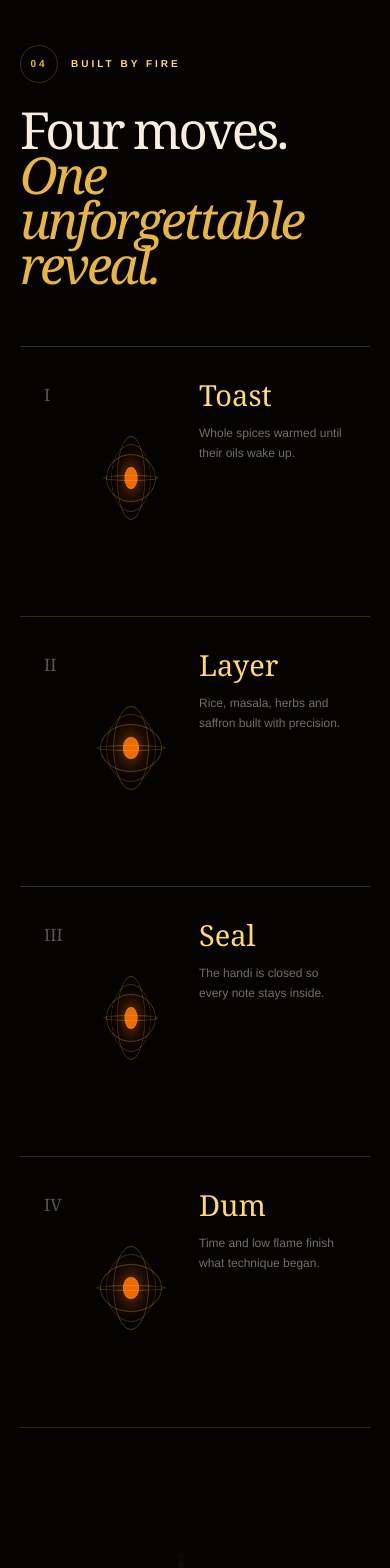
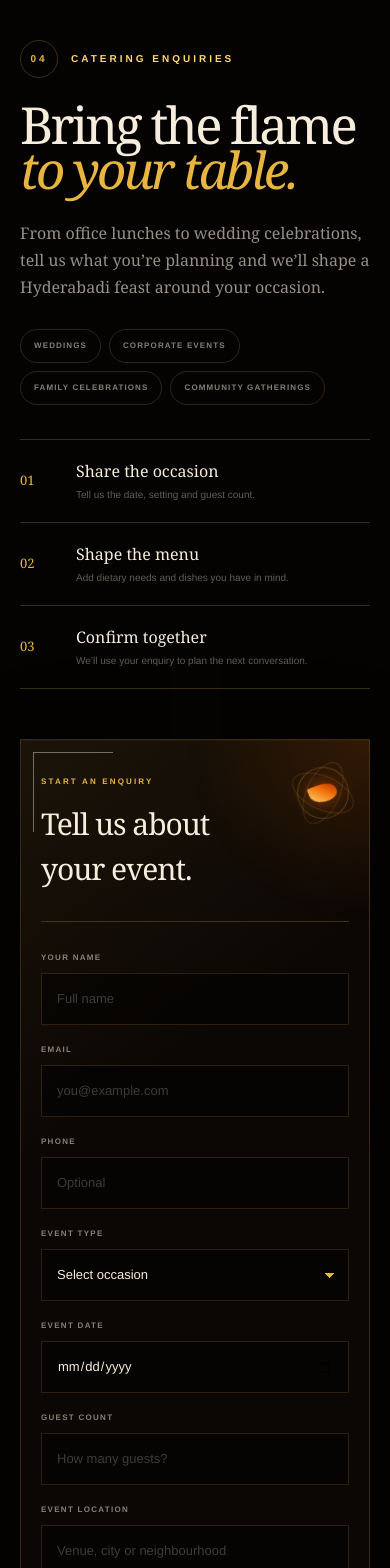
Before and after one commit to deccanflame/df-website, a Next.js app: page / in a window 390 px wide. Shown: the part 5760-7328 px from the top of the page. Built offline with nearby package versions, Linux system fonts and the light colour scheme.

Commit message:
Replace craft section with catering enquiries

```diff
--- a/app/globals.css
+++ b/app/globals.css
@@ -617,7 +617,7 @@ input {
 
 .story h2,
 .menu-heading h2,
-.craft h2,
+.catering h2,
 .experience h2 {
   margin: 0;
   font-family: Georgia, "Times New Roman", serif;
@@ -629,7 +629,7 @@ input {
 
 .story h2 em,
 .menu-heading h2 em,
-.craft h2 em,
+.catering h2 em,
 .experience h2 em {
   color: var(--gold);
   font-weight: 400;
@@ -1209,96 +1209,327 @@ input {
   50% { transform: translateY(-34px) rotate(14deg); }
 }
 
-.craft {
-  padding-block: clamp(120px, 14vw, 210px);
-}
-
-.craft-heading {
-  max-width: 980px;
-  margin-bottom: 100px;
-}
-
-.craft h2 {
-  max-width: 930px;
-}
-
-.craft-grid {
+.catering {
+  position: relative;
+  padding-block: clamp(120px, 13vw, 190px);
   display: grid;
-  grid-template-columns: repeat(4, 1fr);
+  grid-template-columns: .82fr 1.18fr;
+  gap: clamp(70px, 8vw, 130px);
+  align-items: start;
+}
+
+.catering::before {
+  content: "";
+  position: absolute;
+  z-index: -1;
+  width: 620px;
+  height: 620px;
+  left: -23%;
+  top: 16%;
+  border: 1px solid rgba(232,182,64,.1);
+  border-radius: 50%;
+  box-shadow: inset 0 0 90px rgba(240,106,0,.035);
+}
+
+.catering-intro {
+  position: sticky;
+  top: 70px;
+}
+
+.catering h2 {
+  max-width: 720px;
+}
+
+.catering-lead {
+  max-width: 590px;
+  margin: 36px 0 34px;
+  color: rgba(246,237,220,.6);
+  font-family: Georgia, "Times New Roman", serif;
+  font-size: 18px;
+  line-height: 1.7;
+}
+
+.catering-occasions {
+  display: flex;
+  flex-wrap: wrap;
+  gap: 8px;
+  margin-bottom: 46px;
+}
+
+.catering-occasions span {
+  padding: 10px 13px;
+  border: 1px solid rgba(232,182,64,.18);
+  border-radius: 999px;
+  color: rgba(246,237,220,.53);
+  font-size: 8px;
+  font-weight: 700;
+  letter-spacing: .14em;
+  text-transform: uppercase;
+}
+
+.catering-path {
   border-top: 1px solid var(--line);
+}
+
+.catering-path > div {
+  min-height: 83px;
+  display: grid;
+  grid-template-columns: 44px 1fr;
+  gap: 12px;
+  align-items: center;
   border-bottom: 1px solid var(--line);
 }
 
-.craft-grid article {
+.catering-path b {
+  color: var(--gold);
+  font-family: Georgia, "Times New Roman", serif;
+  font-size: 13px;
+  font-weight: 400;
+}
+
+.catering-path span {
+  display: grid;
+  gap: 5px;
+  color: rgba(246,237,220,.38);
+  font-size: 10px;
+  line-height: 1.45;
+}
+
+.catering-path strong {
+  color: var(--cream);
+  font-family: Georgia, "Times New Roman", serif;
+  font-size: 16px;
+  font-weight: 400;
+}
+
+.catering-form-shell {
   position: relative;
-  min-height: 390px;
-  padding: 26px 24px 34px;
-  border-right: 1px solid var(--line);
-  transition: background 300ms ease;
-}
-
-.craft-grid article:last-child {
-  border-right: 0;
-}
-
-.craft-grid article:hover {
-  background: rgba(232,182,64,.045);
-}
-
-.craft-grid article > span {
-  color: rgba(246,237,220,.34);
+  overflow: hidden;
+  padding: clamp(26px, 4vw, 52px);
+  border: 1px solid rgba(232,182,64,.2);
+  background:
+    linear-gradient(145deg, rgba(232,182,64,.07), transparent 31%),
+    rgba(12,8,5,.88);
+  box-shadow: 0 40px 100px rgba(0,0,0,.38), inset 0 1px rgba(255,255,255,.035);
+  isolation: isolate;
+}
+
+.catering-form-shell::before,
+.catering-form-shell::after {
+  content: "";
+  position: absolute;
+  width: 80px;
+  height: 80px;
+  border-color: var(--gold);
+  opacity: .42;
+  pointer-events: none;
+}
+
+.catering-form-shell::before {
+  top: 12px;
+  left: 12px;
+  border-top: 1px solid;
+  border-left: 1px solid;
+}
+
+.catering-form-shell::after {
+  right: 12px;
+  bottom: 12px;
+  border-right: 1px solid;
+  border-bottom: 1px solid;
+}
+
+.form-glow {
+  position: absolute;
+  z-index: -1;
+  width: 330px;
+  height: 330px;
+  right: -160px;
+  top: -160px;
+  border-radius: 50%;
+  background: radial-gradient(circle, rgba(240,106,0,.2), transparent 68%);
+  animation: dish-pulse 5s ease-in-out infinite;
+}
+
+.form-heading {
+  display: flex;
+  align-items: flex-start;
+  justify-content: space-between;
+  gap: 30px;
+  margin-bottom: 42px;
+  padding-bottom: 30px;
+  border-bottom: 1px solid var(--line);
+}
+
+.form-heading span {
+  color: var(--gold);
+  font-size: 8px;
+  font-weight: 800;
+  letter-spacing: .27em;
+  text-transform: uppercase;
+}
+
+.form-heading h3 {
+  margin: 10px 0 0;
   font-family: Georgia, "Times New Roman", serif;
-  font-size: 17px;
-}
-
-.craft-icon {
+  font-size: clamp(31px, 3.4vw, 48px);
+  font-weight: 400;
+  letter-spacing: -.035em;
+}
+
+.form-emblem {
   position: relative;
-  width: 105px;
-  height: 105px;
-  margin: 70px auto 55px;
-  border: 1px solid rgba(232,182,64,.25);
-  border-radius: 50%;
-  transform-style: preserve-3d;
-  animation: icon-turn 8s linear infinite;
-}
-
-.craft-grid article:nth-child(even) .craft-icon {
-  animation-direction: reverse;
-  animation-duration: 11s;
-}
-
-@keyframes icon-turn {
-  to { transform: rotateY(1turn); }
-}
-
-.craft-icon::before,
-.craft-icon::after,
-.craft-icon i,
-.craft-icon b {
+  width: 64px;
+  height: 64px;
+  flex: none;
+  display: grid;
+  place-items: center;
+  border: 1px solid rgba(232,182,64,.28);
+  border-radius: 50%;
+  animation: orbit-spin 12s linear infinite;
+}
+
+.form-emblem::before,
+.form-emblem::after {
   content: "";
   position: absolute;
-  border: 1px solid rgba(232,182,64,.32);
-  border-radius: 50%;
-}
-
-.craft-icon::before { inset: 13px -13px; }
-.craft-icon::after { inset: -13px 13px; }
-.craft-icon i { inset: 34px; background: var(--ember); box-shadow: 0 0 25px var(--ember); }
-.craft-icon b { inset: 45px -22px; }
-
-.craft-grid h3 {
-  margin: 0 0 14px;
-  color: var(--gold-soft);
-  font-family: Georgia, "Times New Roman", serif;
-  font-size: 34px;
-  font-weight: 400;
-}
-
-.craft-grid p {
-  margin: 0;
-  color: rgba(246,237,220,.46);
-  font-size: 12px;
-  line-height: 1.7;
+  border: 1px solid rgba(232,182,64,.16);
+  border-radius: 50%;
+}
+
+.form-emblem::before { inset: 8px -8px; }
+.form-emblem::after { inset: -8px 8px; }
+
+.form-emblem i {
+  width: 18px;
+  height: 28px;
+  border-radius: 92% 9% 80% 60%;
+  background: linear-gradient(135deg, var(--gold-soft), var(--ember) 62%, var(--red));
+  box-shadow: 0 0 17px rgba(240,106,0,.55);
+  transform: rotate(45deg);
+}
+
+.catering-form-shell form {
+  display: grid;
+  gap: 19px;
+}
+
+.field-row {
+  display: grid;
+  grid-template-columns: repeat(2, minmax(0, 1fr));
+  gap: 16px;
+}
+
+.catering-form-shell label {
+  display: grid;
+  gap: 9px;
+}
+
+.catering-form-shell label > span {
+  color: rgba(246,237,220,.53);
+  font-size: 8px;
+  font-weight: 800;
+  letter-spacing: .16em;
+  text-transform: uppercase;
+}
+
+.catering-form-shell input,
+.catering-form-shell select,
+.catering-form-shell textarea {
+  width: 100%;
+  min-height: 52px;
+  padding: 14px 15px;
+  border: 1px solid rgba(232,182,64,.16);
+  border-radius: 0;
+  outline: 0;
+  color: var(--cream);
+  background: rgba(5,3,2,.7);
+  font-family: "Helvetica Neue", Helvetica, Arial, sans-serif;
+  font-size: 13px;
+  transition: border-color 220ms ease, background 220ms ease, box-shadow 220ms ease;
+}
+
+.catering-form-shell textarea {
+  min-height: 108px;
+  resize: vertical;
+  line-height: 1.55;
+}
+
+.catering-form-shell select {
+  appearance: none;
+  background-image:
+    linear-gradient(45deg, transparent 50%, var(--gold) 50%),
+    linear-gradient(135deg, var(--gold) 50%, transparent 50%);
+  background-position:
+    calc(100% - 18px) 23px,
+    calc(100% - 13px) 23px;
+  background-size: 5px 5px, 5px 5px;
+  background-repeat: no-repeat;
+}
+
+.catering-form-shell input::placeholder,
+.catering-form-shell textarea::placeholder {
+  color: rgba(246,237,220,.24);
+}
+
+.catering-form-shell input:focus,
+.catering-form-shell select:focus,
+.catering-form-shell textarea:focus {
+  border-color: rgba(232,182,64,.7);
+  background: rgba(17,10,5,.9);
+  box-shadow: 0 0 0 3px rgba(232,182,64,.07), 0 0 22px rgba(240,106,0,.05);
+}
+
+.catering-submit {
+  width: 100%;
+  min-height: 62px;
+  margin-top: 5px;
+  padding: 7px 8px 7px 23px;
+  display: flex;
+  align-items: center;
+  justify-content: space-between;
+  gap: 20px;
+  border: 0;
+  border-radius: 999px;
+  color: var(--ink);
+  background: linear-gradient(110deg, #f8d776, var(--gold) 52%, #bc7314);
+  font-size: 9px;
+  font-weight: 900;
+  letter-spacing: .2em;
+  text-transform: uppercase;
+  cursor: pointer;
+  box-shadow: 0 14px 42px rgba(232,182,64,.13);
+  transition: transform 220ms ease, box-shadow 220ms ease;
+}
+
+.catering-submit i {
+  width: 46px;
+  height: 46px;
+  display: grid;
+  place-items: center;
+  border-radius: 50%;
+  color: var(--cream);
+  background: var(--ink);
+  font-size: 16px;
+  font-style: normal;
+  transition: transform 220ms ease;
+}
+
+.catering-submit:hover {
+  transform: translateY(-2px);
+  box-shadow: 0 18px 52px rgba(232,182,64,.22);
+}
+
+.catering-submit:hover i {
+  transform: translate(2px, -2px) rotate(8deg);
+}
+
+.form-note {
+  margin: -4px 0 0;
+  color: rgba(246,237,220,.3);
+  font-size: 9px;
+  line-height: 1.5;
+  text-align: center;
 }
 
 .experience {
@@ -1532,16 +1763,20 @@ footer {
     width: min(70vw, 480px);
   }
 
-  .craft-grid {
-    grid-template-columns: repeat(2, 1fr);
-  }
-
-  .craft-grid article:nth-child(2) {
-    border-right: 0;
-  }
-
-  .craft-grid article:nth-child(-n+2) {
-    border-bottom: 1px solid var(--line);
+  .catering {
+    grid-template-columns: 1fr;
+    gap: 64px;
+  }
+
+  .catering-intro {
+    position: relative;
+    top: auto;
+    max-width: 790px;
+  }
+
+  .catering-form-shell {
+    max-width: 860px;
+    width: 100%;
   }
 
   footer {
@@ -1688,7 +1923,7 @@ footer {
 
   .story h2,
   .menu-heading h2,
-  .craft h2,
+  .catering h2,
   .experience h2 {
     font-size: clamp(54px, 16.5vw, 78px);
   }
@@ -1765,54 +2000,45 @@ footer {
   .orb-left { left: 2%; top: 16%; }
   .orb-right { right: 3%; bottom: 15%; width: 32px; height: 32px; }
 
-  .craft {
-    padding-block: 110px;
-  }
-
-  .craft-heading {
-    margin-bottom: 60px;
-  }
-
-  .craft-grid {
+  .catering {
+    padding-block: 105px;
+    gap: 50px;
+  }
+
+  .catering-lead {
+    margin-block: 28px;
+    font-size: 16px;
+  }
+
+  .catering-occasions {
+    margin-bottom: 34px;
+  }
+
+  .catering-form-shell {
+    padding: 27px 20px 25px;
+  }
+
+  .form-heading {
+    margin-bottom: 30px;
+  }
+
+  .form-heading h3 {
+    font-size: 30px;
+  }
+
+  .form-emblem {
+    width: 52px;
+    height: 52px;
+  }
+
+  .field-row {
     grid-template-columns: 1fr;
-  }
-
-  .craft-grid article,
-  .craft-grid article:nth-child(2) {
-    min-height: 270px;
-    display: grid;
-    grid-template-columns: 35px 84px 1fr;
-    grid-template-rows: auto 1fr;
-    align-items: center;
-    gap: 6px 18px;
-    border-right: 0;
-    border-bottom: 1px solid var(--line);
-  }
-
-  .craft-grid article:last-child { border-bottom: 0; }
-
-  .craft-icon {
-    grid-row: 1 / 3;
-    grid-column: 2;
-    width: 68px;
-    height: 68px;
-    margin: 0;
-  }
-
-  .craft-icon i { inset: 22px; }
-  .craft-icon b { inset: 30px -14px; }
-  .craft-icon::before { inset: 9px -9px; }
-  .craft-icon::after { inset: -9px 9px; }
-
-  .craft-grid h3 {
-    grid-column: 3;
-    margin: 0;
-    font-size: 29px;
-  }
-
-  .craft-grid p {
-    grid-column: 3;
-    align-self: start;
+    gap: 19px;
+  }
+
+  .catering-submit {
+    min-height: 59px;
+    letter-spacing: .15em;
   }
 
   .experience {
@@ -1857,7 +2083,7 @@ footer {
   .hero h1 { font-size: 67px; }
   .story h2,
   .menu-heading h2,
-  .craft h2,
+  .catering h2,
   .experience h2 { font-size: 51px; }
   .menu-card { min-height: 570px; }
 }
--- a/app/page.tsx
+++ b/app/page.tsx
@@ -1,6 +1,6 @@
 "use client";
 
-import { useEffect, useState } from "react";
+import { useEffect, useState, type FormEvent } from "react";
 
 const menuItems = [
   {
@@ -37,16 +37,10 @@ const menuItems = [
   },
 ];
 
-const craftSteps = [
-  ["I", "Toast", "Whole spices warmed until their oils wake up."],
-  ["II", "Layer", "Rice, masala, herbs and saffron built with precision."],
-  ["III", "Seal", "The handi is closed so every note stays inside."],
-  ["IV", "Dum", "Time and low flame finish what technique began."],
-];
-
 export default function Home() {
   const [menuOpen, setMenuOpen] = useState(false);
   const [loaded, setLoaded] = useState(false);
+  const [inquiryPrepared, setInquiryPrepared] = useState(false);
 
   useEffect(() => {
     const timer = window.setTimeout(() => setLoaded(true), 350);
@@ -83,6 +77,32 @@ export default function Home() {
 
   const closeMenu = () => setMenuOpen(false);
 
+  const prepareCateringInquiry = (event: FormEvent<HTMLFormElement>) => {
+    event.preventDefault();
+    const form = new FormData(event.currentTarget);
+    const value = (name: string) => String(form.get(name) ?? "").trim();
+    const subject = `Deccan Flame catering enquiry — ${value("eventType") || "Event"}`;
+    const body = [
+      "Hello Deccan Flame,",
+      "",
+      "I’d like to discuss catering for an upcoming event.",
+      "",
+      `Name: ${value("name")}`,
+      `Email: ${value("email")}`,
+      `Phone: ${value("phone") || "Not provided"}`,
+      `Event type: ${value("eventType")}`,
+      `Event date: ${value("eventDate")}`,
+      `Guest count: ${value("guestCount")}`,
+      `Event location: ${value("location") || "Not provided"}`,
+      `Dietary needs / notes: ${value("notes") || "None provided"}`,
+      "",
+      "Thank you.",
+    ].join("\n");
+
+    setInquiryPrepared(true);
+    window.location.href = `mailto:?subject=${encodeURIComponent(subject)}&body=${encodeURIComponent(body)}`;
+  };
+
   return (
     <main className={loaded ? "site is-loaded" : "site"}>
       <a className="skip-link" href="#main-content">
@@ -111,7 +131,7 @@ export default function Home() {
         <nav className="desktop-nav" aria-label="Primary navigation">
           <a href="#story">Story</a>
           <a href="#menu">Signature menu</a>
-          <a href="#craft">Our craft</a>
+          <a href="#catering">Catering</a>
         </nav>
 
         <a className="nav-cta" href="#experience">
@@ -139,8 +159,8 @@ export default function Home() {
           <a onClick={closeMenu} href="#menu">
             <span>02</span> Signature menu
           </a>
-          <a onClick={closeMenu} href="#craft">
-            <span>03</span> Our craft
+          <a onClick={closeMenu} href="#catering">
+            <span>03</span> Catering
           </a>
           <a onClick={closeMenu} href="#experience">
             <span>04</span> Experience
@@ -296,22 +316,101 @@ export default function Home() {
         </div>
       </section>
 
-      <section className="craft section-shell" id="craft">
-        <div className="craft-heading">
+      <section className="catering section-shell" id="catering">
+        <div className="catering-intro">
           <div className="section-kicker">
-            <span>04</span><p>Built by fire</p>
+            <span>04</span><p>Catering enquiries</p>
           </div>
-          <h2>Four moves.<br /><em>One unforgettable reveal.</em></h2>
+          <h2>Bring the flame<br /><em>to your table.</em></h2>
+          <p className="catering-lead">
+            From office lunches to wedding celebrations, tell us what you’re
+            planning and we’ll shape a Hyderabadi feast around your occasion.
+          </p>
+
+          <div className="catering-occasions" aria-label="Catering occasions">
+            <span>Weddings</span>
+            <span>Corporate events</span>
+            <span>Family celebrations</span>
+            <span>Community gatherings</span>
+          </div>
+
+          <div className="catering-path">
+            <div><b>01</b><span><strong>Share the occasion</strong>Tell us the date, setting and guest count.</span></div>
+            <div><b>02</b><span><strong>Shape the menu</strong>Add dietary needs and dishes you have in mind.</span></div>
+            <div><b>03</b><span><strong>Confirm together</strong>We’ll use your enquiry to plan the next conversation.</span></div>
+          </div>
         </div>
-        <div className="craft-grid">
-          {craftSteps.map(([number, title, copy]) => (
-            <article key={number}>
-              <span>{number}</span>
-              <div className="craft-icon" aria-hidden="true"><i /><b /></div>
-              <h3>{title}</h3>
-              <p>{copy}</p>
-            </article>
-          ))}
+
+        <div className="catering-form-shell">
+          <div className="form-glow" aria-hidden="true" />
+          <div className="form-heading">
+            <div>
+              <span>Start an enquiry</span>
+              <h3>Tell us about your event.</h3>
+            </div>
+            <div className="form-emblem" aria-hidden="true"><i /></div>
+          </div>
+
+          <form onSubmit={prepareCateringInquiry}>
+            <div className="field-row">
+              <label>
+                <span>Your name</span>
+                <input name="name" type="text" autoComplete="name" placeholder="Full name" required />
+              </label>
+              <label>
+                <span>Email</span>
+                <input name="email" type="email" autoComplete="email" placeholder="you@example.com" required />
+              </label>
+            </div>
+
+            <div className="field-row">
+              <label>
+                <span>Phone</span>
+                <input name="phone" type="tel" autoComplete="tel" placeholder="Optional" />
+              </label>
+              <label>
+                <span>Event type</span>
+                <select name="eventType" defaultValue="" required>
+                  <option value="" disabled>Select occasion</option>
+                  <option>Wedding</option>
+                  <option>Corporate event</option>
+                  <option>Family celebration</option>
+                  <option>Community gathering</option>
+                  <option>Other</option>
+                </select>
+              </label>
+            </div>
+
+            <div className="field-row">
+              <label>
+                <span>Event date</span>
+                <input name="eventDate" type="date" required />
+              </label>
+              <label>
+                <span>Guest count</span>
+                <input name="guestCount" type="number" min="1" inputMode="numeric" placeholder="How many guests?" required />
+              </label>
+            </div>
+
+            <label>
+              <span>Event location</span>
+              <input name="location" type="text" autoComplete="street-address" placeholder="Venue, city or neighbourhood" />
+            </label>
+
+            <label>
+              <span>Menu ideas, dietary needs or questions</span>
+              <textarea name="notes" rows={4} placeholder="Tell us what would make the feast feel just right…" />
+            </label>
+
+            <button className="catering-submit" type="submit">
+              <span>{inquiryPrepared ? "Email draft opened" : "Prepare catering enquiry"}</span>
+              <i aria-hidden="true">↗</i>
+            </button>
+            <p className="form-note">
+              This prepares a complete email draft in your email app. No details
+              are sent until you review and send it.
+            </p>
+          </form>
         </div>
       </section>
 
@@ -342,11 +441,11 @@ export default function Home() {
           <span>Explore</span>
           <a href="#story">Our story</a>
           <a href="#menu">Signature menu</a>
-          <a href="#craft">Our craft</a>
+          <a href="#catering">Catering</a>
         </div>
         <div className="footer-block">
           <span>Stay close</span>
-          <p>Location, hours and booking details will be added before launch.</p>
+          <p>Planning an event? Prepare your catering enquiry with the details we need to get started.</p>
         </div>
         <div className="footer-bottom">
           <span>© {new Date().getFullYear()} Deccan Flame</span>
```
